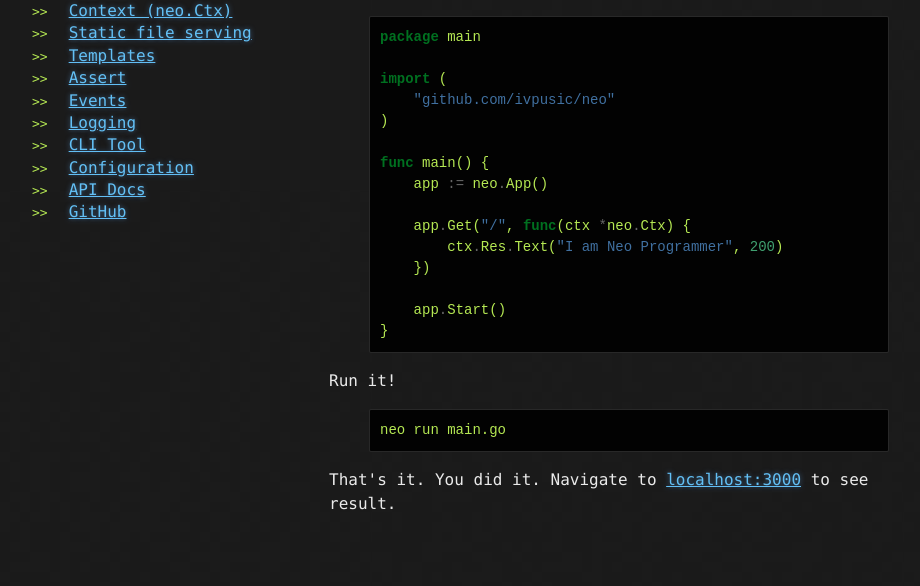
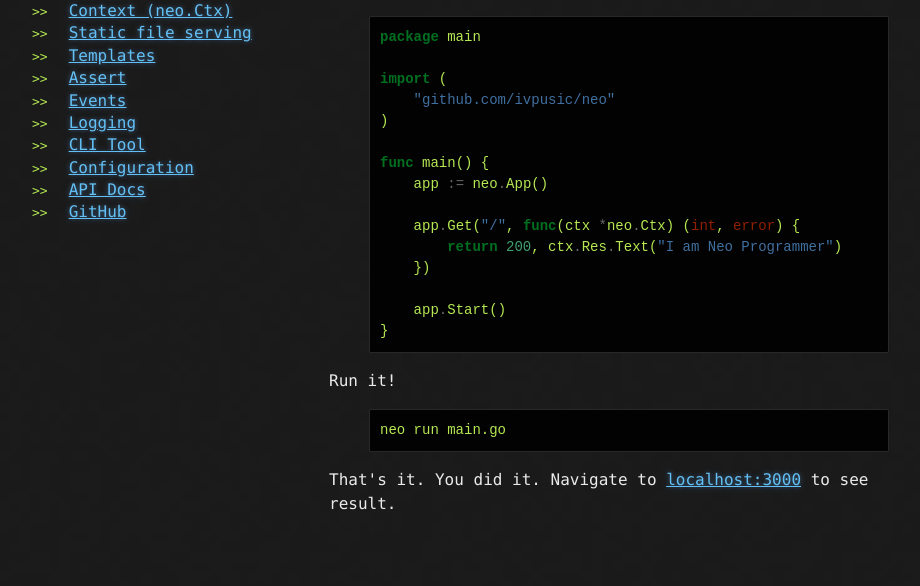
Before and after one commit to ivpusic/neo, a Jekyll site: the page built from index.html, in a window 1280 px wide. Shown: the part 341-927 px from the top of the page, without its empty margins (161-1081 px from the left). Built offline with Jekyll 4.4.1, drawn with Linux system fonts in a browser that asks for light colours; nearby versions of some CDN libraries; Markdown is read by kramdown in place of the engine named in the settings.

Commit message:
Update index.html

```diff
--- a/index.html
+++ b/index.html
@@ -17,8 +17,8 @@
 func main() {
     app := neo.App()
 
-    app.Get("/", func(ctx *neo.Ctx) {
-        ctx.Res.Text("I am Neo Programmer", 200)
+    app.Get("/", func(ctx *neo.Ctx) (int, error) {
+        return 200, ctx.Res.Text("I am Neo Programmer")
     })
 
     app.Start()
```
